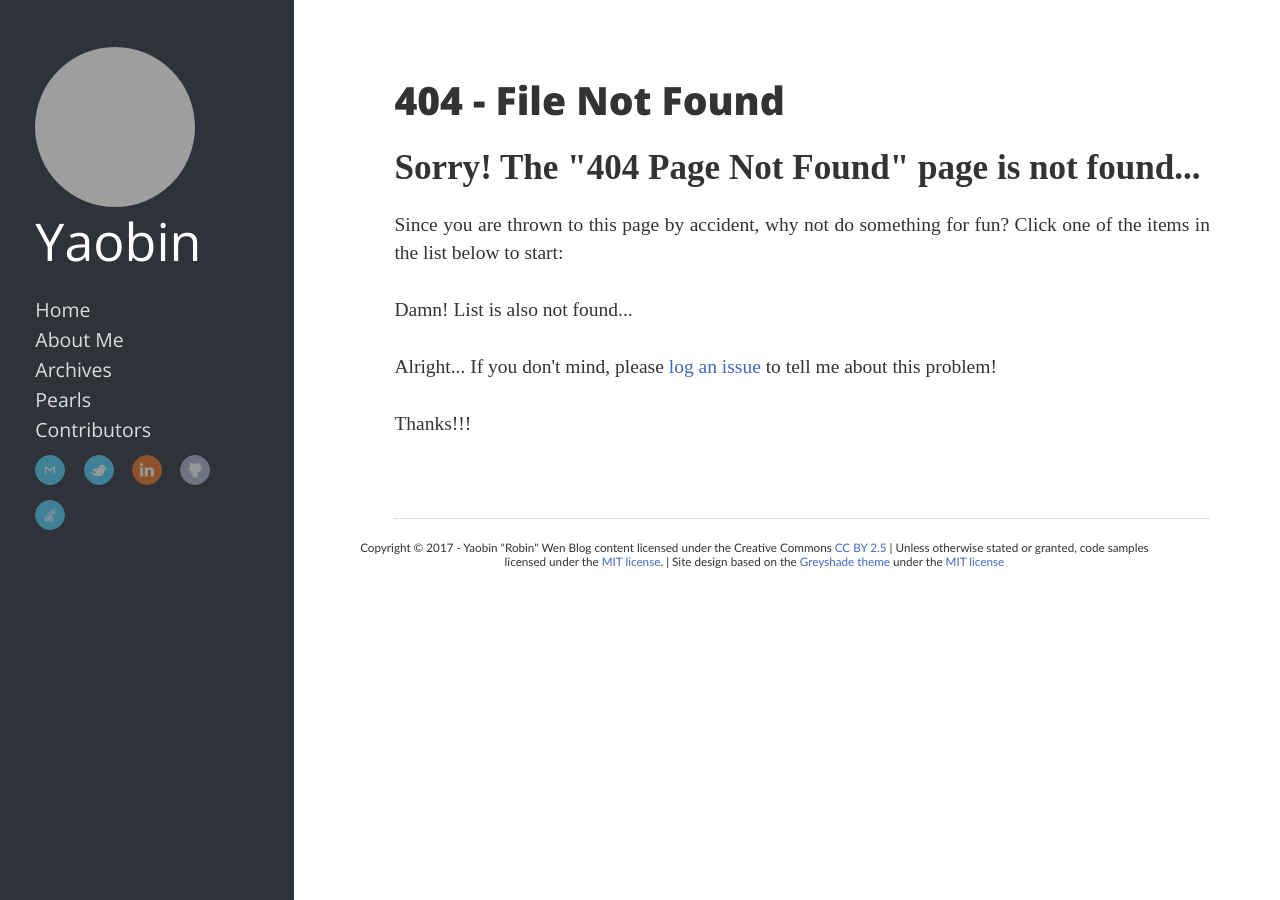
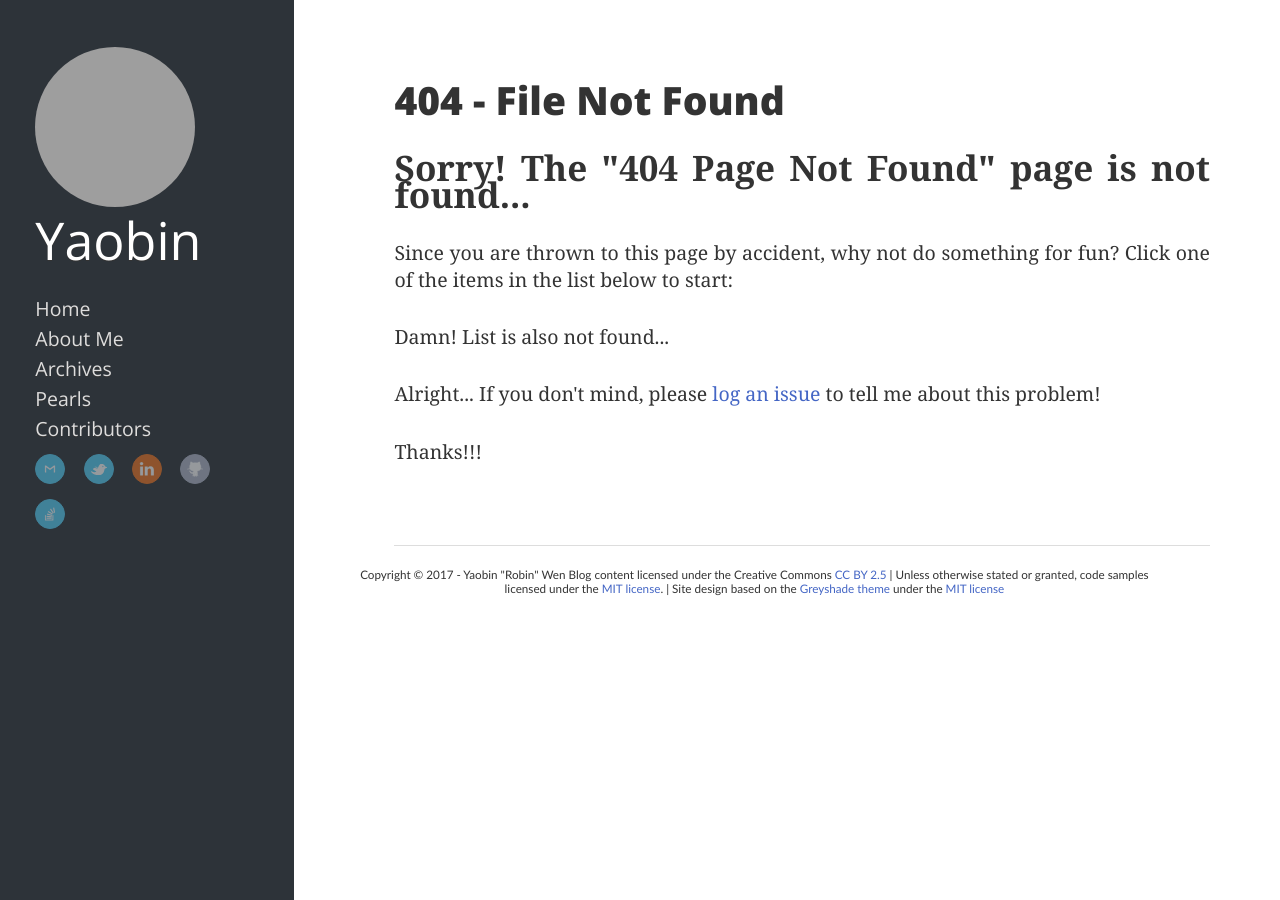
Before and after one commit to Tianhao25/yaobinwen.github.io, a Jekyll site: the page built from 404.html, in a window 1280 px wide. Built offline with Jekyll 4.4.1, drawn with Linux system fonts in a browser that asks for light colours; nearby versions of some CDN libraries; grey boxes are pictures that could not be loaded.

Commit message:
Update CSS

```diff
--- a/css/screen.css
+++ b/css/screen.css
@@ -13,7 +13,7 @@ html { height: 100% }
 body {
     height: 100%;
     color: #333;
-    font-family: "Times New Roman",Arial,Georgia,Cambria,Times,serif;   /* robin: This controls the font of the post.*/
+    font-family: Cambria,Arial,Georgia,Times,serif;   /* robin: This controls the font of the post.*/
     font-weight: 300;
     font-size: 13px;
     background: #2d3339;
```
